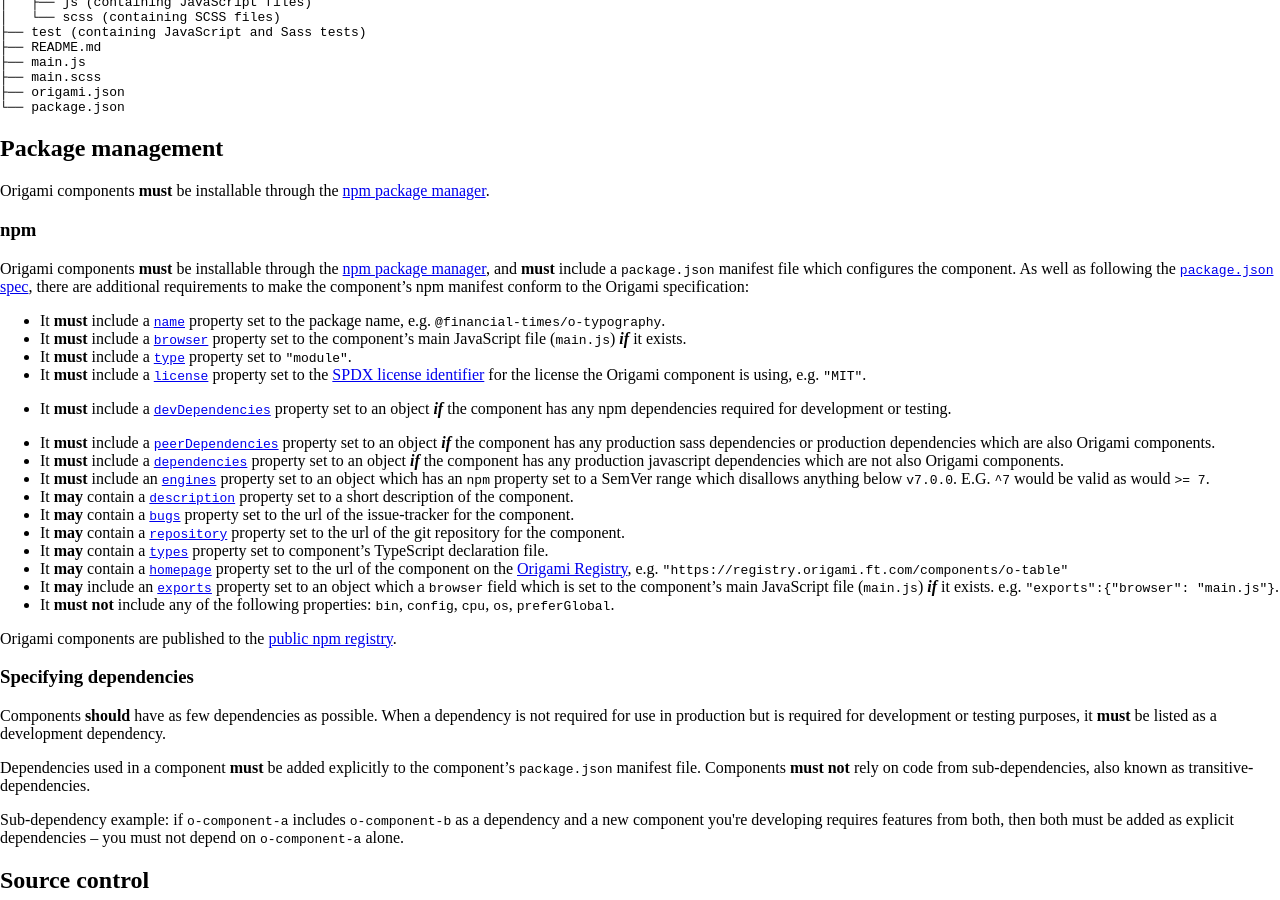
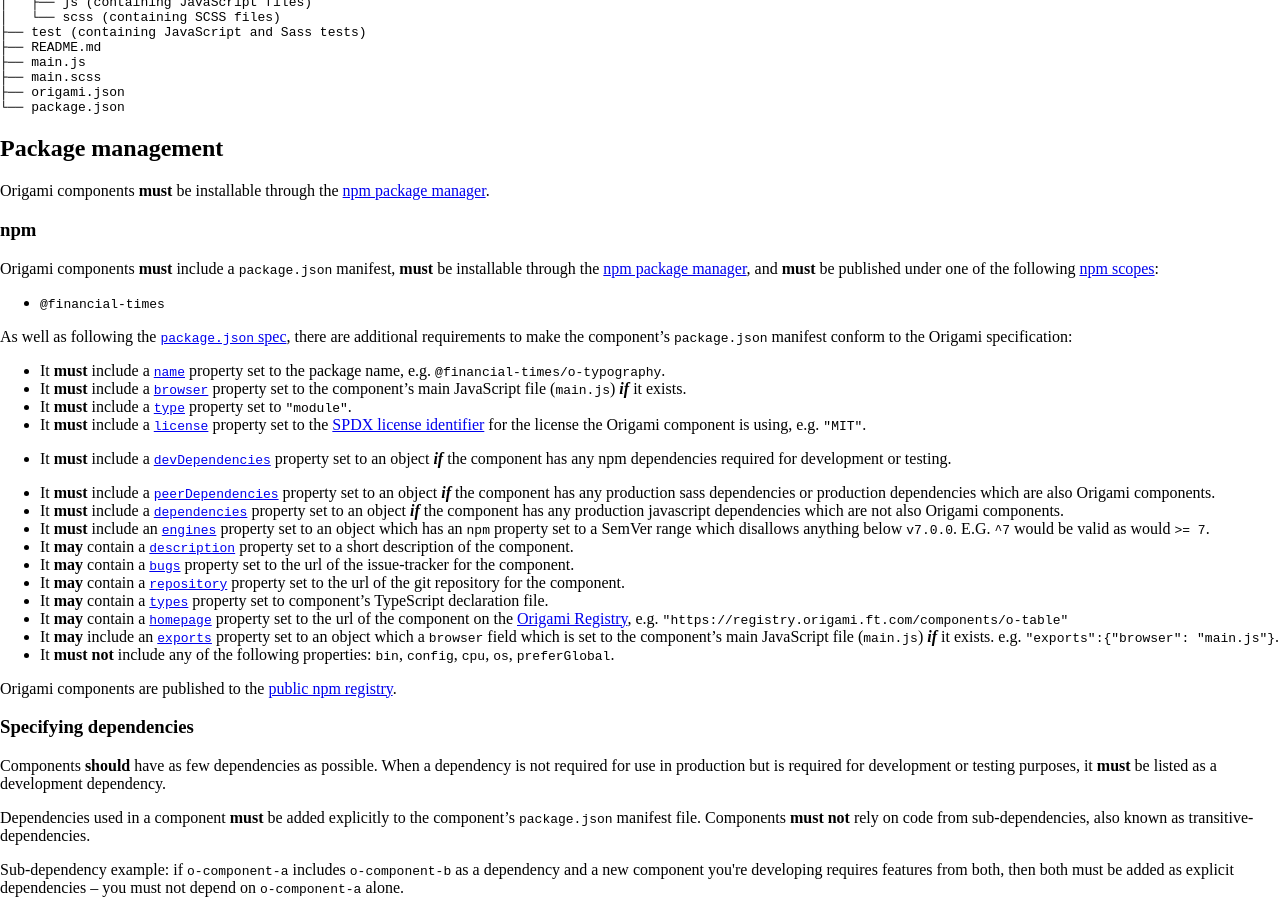
Before and after one commit to Financial-Times/origami-website, a Jekyll site: the page built from _specification-v1/components.md, in a window 1280 px wide and 900 px high, scrolled down 1229 px. Built offline with Jekyll 4.4.1, drawn with Linux system fonts in a browser that asks for light colours; a style sheet for code colours, icons or effects is not loaded.

Commit message:
Require V2 components are published under a Financial Times npm scope.
Currently that is only `@financial-times` but may include more npm scopes
in the future. This is so tools and services may be more confident in the
contents of components, from a security point of view. If The Build
Service was required to compile any npm package a malicious component could
be released by an attacker with demos and assets hosted under the `ft.com`
domain name. A limited set of allowed scopes, owned by the FT, will
mitigate such a scenario without increasing the complexity of our
tools/services.

```diff
--- a/_specification-v1/components.md
+++ b/_specification-v1/components.md
@@ -80,7 +80,10 @@ Origami components **must** be installable through the <a href="https://npmjs.co
 
 ### npm
 
-Origami components **must** be installable through the <a href="https://npmjs.com/" class="o-typography-link--external">npm package manager</a>, and **must** include a `package.json` manifest file which configures the component. As well as following the <a href="https://docs.npmjs.com/cli/v7/configuring-npm/package-json" class="o-typography-link--external">`package.json` spec</a>, there are additional requirements to make the component's npm manifest conform to the Origami specification:
+Origami components **must** include a `package.json` manifest, **must** be installable through the <a href="https://npmjs.com/" class="o-typography-link--external">npm package manager</a>, and **must** be published under one of the following <a href="https://docs.npmjs.com/cli/v7/using-npm/scope" class="o-typography-link--external">npm scopes</a>:
+  - `@financial-times`
+
+As well as following the <a href="https://docs.npmjs.com/cli/v7/configuring-npm/package-json" class="o-typography-link--external">`package.json` spec</a>, there are additional requirements to make the component's `package.json` manifest conform to the Origami specification:
 
   - It **must** include a <a href="https://docs.npmjs.com/cli/v7/configuring-npm/package-json#name">`name`</a> property set to the package name, e.g. `@financial-times/o-typography`.
   - It **must** include a <a href="https://docs.npmjs.com/cli/v7/configuring-npm/package-json#browser">`browser`</a> property set to the component's main JavaScript file (`main.js`) **_if_** it exists.
```
